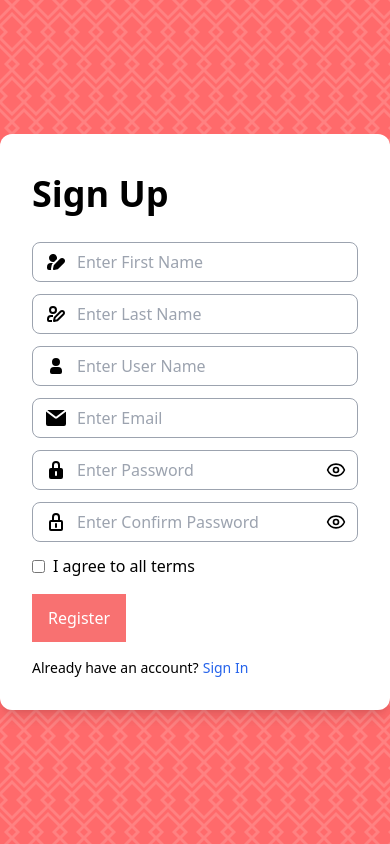
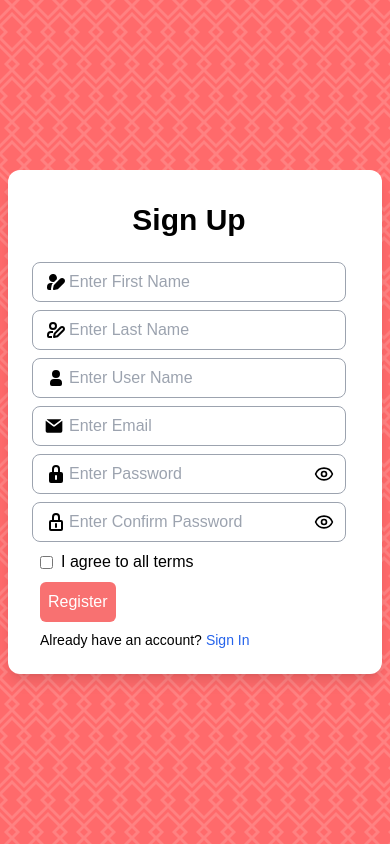
Before and after one commit to shizafatima/ToDo-App, a React (Vite) app: page / in a window 390 px wide. Built offline with nearby package versions, Linux system fonts and the light colour scheme; what tailwindcss-pseudo-elements would draw is missing.

Commit message:
UI fix: Did minor changes in responsiveness of signup page and font of whole app

```diff
--- a/src/components/SignUp.jsx
+++ b/src/components/SignUp.jsx
@@ -93,7 +93,7 @@
     return (
         <div className="signup-container bg-auth min-h-screen flex items-center justify-center">
             {/* Outer white card with two sides */}
-            <div className="flex flex-col md:flex-row bg-white rounded-xl shadow-lg max-w-4xl w-full">
+            <div className="flex flex-col md:flex-row bg-white rounded-xl shadow-lg max-w-xl w-full mx-2 md:mx-0 my-6 overflow-hidden px-4 md:px-0">
 
 
                 {/* Left Side - Image */}
@@ -106,12 +106,12 @@
                 </div>
 
                 {/* Right Side - Form*/}
-                <div className="right-signup w-full md:w-1/2 p-8 ">
-                    <h2 className="text-black font-bold flex justify-start py-2 mb-5 text-4xl">Sign Up</h2>
+                <div className="right-signup w-full md:w-1/2 pr-5 pl-2 py-6">
+                    <h2 className="text-black font-bold flex justify-center py-2 mb-4 text-3xl">Sign Up</h2>
 
-                    {/* Add form here later */}
+                    {/* Add form here */}
                     <form onSubmit={handleSubmit} noValidate>
-                        <div className="flex items-center relative w-full mb-3  mr-2 outline-none h-10 ">
+                        <div className="flex items-center relative w-full mb-2 outline-none h-10 ">
                             <svg class="absolute left-3 top-1/2 transform -translate-y-1/2 text-black w-6 h-6 pointer-events-none" aria-hidden="true" xmlns="http://www.w3.org/2000/svg" width="24" height="24" fill="currentColor" viewBox="0 0 24 24">
                                 <path fill-rule="evenodd" d="M5 8a4 4 0 1 1 7.796 1.263l-2.533 2.534A4 4 0 0 1 5 8Zm4.06 5H7a4 4 0 0 0-4 4v1a2 2 0 0 0 2 2h2.172a2.999 2.999 0 0 1-.114-1.588l.674-3.372a3 3 0 0 1 .82-1.533L9.06 13Zm9.032-5a2.907 2.907 0 0 0-2.056.852L9.967 14.92a1 1 0 0 0-.273.51l-.675 3.373a1 1 0 0 0 1.177 1.177l3.372-.675a1 1 0 0 0 .511-.273l6.07-6.07a2.91 2.91 0 0 0-.944-4.742A2.907 2.907 0 0 0 18.092 8Z" clip-rule="evenodd" />
                             </svg>
@@ -123,7 +123,7 @@
                                 placeholder="Enter First Name"
                                 onChange={handleChange}
                                 required
-                                className="w-full h-10 p-2 pl-11 text-black border border-gray-400 rounded-lg mb-3 self-baseline"
+                                className="w-full h-10 p-2 pl-9 md:pl-11 text-black border border-gray-400 rounded-lg mb-3 self-baseline"
                             />
                         </div>
                         {errors.firstName && (
@@ -132,7 +132,7 @@
 
 
 
-                        <div className="flex items-center relative w-full mb-3  mr-2 outline-none h-10 ">
+                        <div className="flex items-center relative w-full mb-2 outline-none h-10 ">
                             <svg class="absolute left-3 top-1/2 transform -translate-y-1/2 text-black w-6 h-6 pointer-events-none" aria-hidden="true" xmlns="http://www.w3.org/2000/svg" width="24" height="24" fill="none" viewBox="0 0 24 24">
                                 <path stroke="currentColor" stroke-linecap="square" stroke-linejoin="round" stroke-width="2" d="M7 19H5a1 1 0 0 1-1-1v-1a3 3 0 0 1 3-3h1m4-6a3 3 0 1 1-6 0 3 3 0 0 1 6 0Zm7.441 1.559a1.907 1.907 0 0 1 0 2.698l-6.069 6.069L10 19l.674-3.372 6.07-6.07a1.907 1.907 0 0 1 2.697 0Z" />
                             </svg>
@@ -143,14 +143,14 @@
                                 name="lastName"
                                 placeholder="Enter Last Name"
                                 onChange={handleChange}
-                                className="w-full h-10 p-2 pl-11 text-black border border-gray-400 rounded-lg mb-3 self-baseline"
+                                className="w-full h-10 p-2 pl-9 md:pl-11 text-black border border-gray-400 rounded-lg mb-3 self-baseline"
                             />
                         </div>
                         {errors.lastName && (
                             <p className="text-red-500 text-sm mt-1 text-left w-full">{errors.lastName}</p>
                         )}
 
-                        <div className="flex items-center relative w-full mb-3  mr-2 outline-none h-10 ">
+                        <div className="flex items-center relative w-full mb-2 outline-none h-10 ">
                             <svg class="absolute left-3 top-1/2 transform -translate-y-1/2 text-black w-6 h-6 pointer-events-none" aria-hidden="true" xmlns="http://www.w3.org/2000/svg" width="24" height="24" fill="currentColor" viewBox="0 0 24 24">
                                 <path fill-rule="evenodd" d="M12 4a4 4 0 1 0 0 8 4 4 0 0 0 0-8Zm-2 9a4 4 0 0 0-4 4v1a2 2 0 0 0 2 2h8a2 2 0 0 0 2-2v-1a4 4 0 0 0-4-4h-4Z" clip-rule="evenodd" />
                             </svg>
@@ -160,7 +160,7 @@
                                 name="userName"
                                 placeholder="Enter User Name"
                                 onChange={handleChange}
-                                className="w-full h-10 p-2 pl-11 text-black border border-gray-400 rounded-lg mb-3 self-baseline"
+                                className="w-full h-10 p-2 pl-9 md:pl-11 text-black border border-gray-400 rounded-lg mb-3 self-baseline"
                             />
                         </div>
                         {errors.userName && (
@@ -168,9 +168,9 @@
                         )}
 
 
-                        <div className="flex items-center relative w-full mb-3  mr-2 outline-none h-10 ">
+                        <div className="flex items-center relative w-full mb-2 outline-none h-10 ">
 
-                            <svg class="absolute left-3 top-1/2 transform -translate-y-1/2 text-black w-6 h-6 pointer-events-none" aria-hidden="true" xmlns="http://www.w3.org/2000/svg" width="24" height="24" fill="currentColor" viewBox="0 0 24 24">
+                            <svg class="absolute left-3 top-1/2 transform -translate-y-1/2 text-black w-5 h-5 pointer-events-none" aria-hidden="true" xmlns="http://www.w3.org/2000/svg" width="24" height="24" fill="currentColor" viewBox="0 0 24 24">
                                 <path d="M2.038 5.61A2.01 2.01 0 0 0 2 6v12a2 2 0 0 0 2 2h16a2 2 0 0 0 2-2V6c0-.12-.01-.238-.03-.352l-.866.65-7.89 6.032a2 2 0 0 1-2.429 0L2.884 6.288l-.846-.677Z" />
                                 <path d="M20.677 4.117A1.996 1.996 0 0 0 20 4H4c-.225 0-.44.037-.642.105l.758.607L12 10.742 19.9 4.7l.777-.583Z" />
                             </svg>
@@ -182,14 +182,14 @@
                                 name="email"
                                 placeholder="Enter Email"
                                 onChange={handleChange}
-                                className="w-full h-10 p-2 pl-11 text-black border border-gray-400 rounded-lg mb-3 self-baseline"
+                                className="w-full h-10 p-2 pl-9 md:pl-11 text-black border border-gray-400 rounded-lg mb-3 self-baseline"
                             />
                         </div>
                         {errors.email && (
                             <p className="text-red-500 text-sm mt-1 text-left w-full">{errors.email}</p>
                         )}
 
-                        <div className="flex items-center relative w-full mb-3  mr-2 outline-none h-10 ">
+                        <div className="flex items-center relative w-full mb-2 outline-none h-10">
                             <svg class="absolute left-3 top-1/2 transform -translate-y-1/2 text-black w-6 h-6 pointer-events-none" aria-hidden="true" xmlns="http://www.w3.org/2000/svg" width="24" height="24" fill="currentColor" viewBox="0 0 24 24">
                                 <path fill-rule="evenodd" d="M8 10V7a4 4 0 1 1 8 0v3h1a2 2 0 0 1 2 2v7a2 2 0 0 1-2 2H7a2 2 0 0 1-2-2v-7a2 2 0 0 1 2-2h1Zm2-3a2 2 0 1 1 4 0v3h-4V7Zm2 6a1 1 0 0 1 1 1v3a1 1 0 1 1-2 0v-3a1 1 0 0 1 1-1Z" clip-rule="evenodd" />
                             </svg>
@@ -200,7 +200,7 @@
                                 placeholder="Enter Password"
                                 onChange={handleChange}
                                 value={formData.password}
-                                className="w-full h-10 p-2 pl-11 pr-10 text-black border border-gray-400 rounded-lg mb-3 self-baseline"
+                                className="w-full h-10 p-2 pl-9 md:pl-11 text-black border border-gray-400 rounded-lg mb-3 self-baseline"
                             />
 
                             <span
@@ -214,7 +214,7 @@
                             <p className="text-red-500 text-sm mt-1 text-left w-full">{errors.password}</p>
                         )}
 
-                        <div className="flex items-center relative w-full mb-3  mr-2 outline-none h-10 ">
+                        <div className="flex items-center relative w-full mb-2 outline-none h-10">
                             <svg class="absolute left-3 top-1/2 transform -translate-y-1/2 text-black w-6 h-6 pointer-events-none" aria-hidden="true" xmlns="http://www.w3.org/2000/svg" width="24" height="24" fill="none" viewBox="0 0 24 24">
                                 <path stroke="currentColor" stroke-linecap="round" stroke-linejoin="round" stroke-width="2" d="M12 14v3m-3-6V7a3 3 0 1 1 6 0v4m-8 0h10a1 1 0 0 1 1 1v7a1 1 0 0 1-1 1H7a1 1 0 0 1-1-1v-7a1 1 0 0 1 1-1Z" />
                             </svg>
@@ -225,7 +225,7 @@
                                 placeholder="Enter Confirm Password"
                                 onChange={handleChange}
                                 value={formData.confirmPassword}
-                                className="w-full h-10 p-2 pl-11 pr-10 text-black border border-gray-400 rounded-lg mb-3 self-baseline"
+                                className="w-full h-10 p-2 pl-9 md:pl-11 text-black border border-gray-400 rounded-lg mb-3 self-baseline"
                             />
 
                             <span
@@ -240,7 +240,7 @@
                             <p className="text-red-500 text-sm mt-1 text-left w-full">{errors.confirmPassword}</p>
                         )}
 
-                        <div className="flex items-center mb-4">
+                        <div className="flex items-center mb-2 pl-2">
                             <input
                                 type="checkbox"
                                 name="agree"
@@ -254,11 +254,11 @@
                             <p className="text-red-500 text-sm mt-1 text-left w-full">{errors.agree}</p>
                         )}
 
-                        <button type="submit" className="bg-red-400 text-white py-3 px-4 rounder hover:bg-red-500 flex justify-start">
+                        <button type="submit" className="bg-red-400 text-white py-2 px-2 ml-2 rounded-md hover:bg-red-500 flex justify-start">
                             Register
 
                         </button>
-                        <p className="text-sm mt-4 text-center text-black flex justify-start">
+                        <p className="text-sm mt-2 ml-2 text-center text-black flex justify-start">
                             Already have an account?{" "}
                             <span
                                 className="text-blue-600 cursor-pointer ml-1"
--- a/src/index.css
+++ b/src/index.css
@@ -10,7 +10,7 @@
 }
 
 :root {
-  font-family: system-ui, Avenir, Helvetica, Arial, sans-serif;
+  font-family: "Poppins", sans-serif;
   line-height: 1.5;
   font-weight: 400;
 
```
